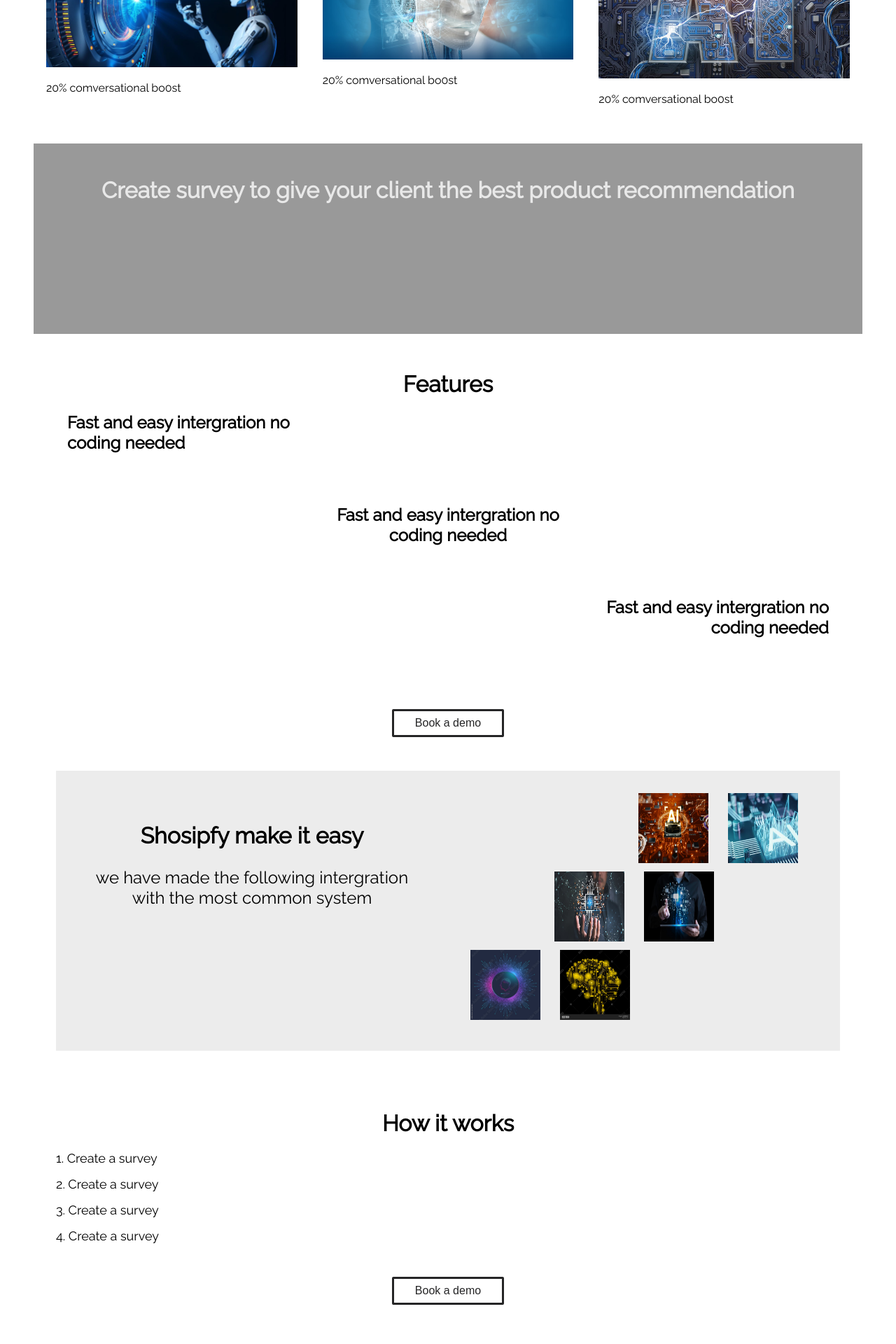
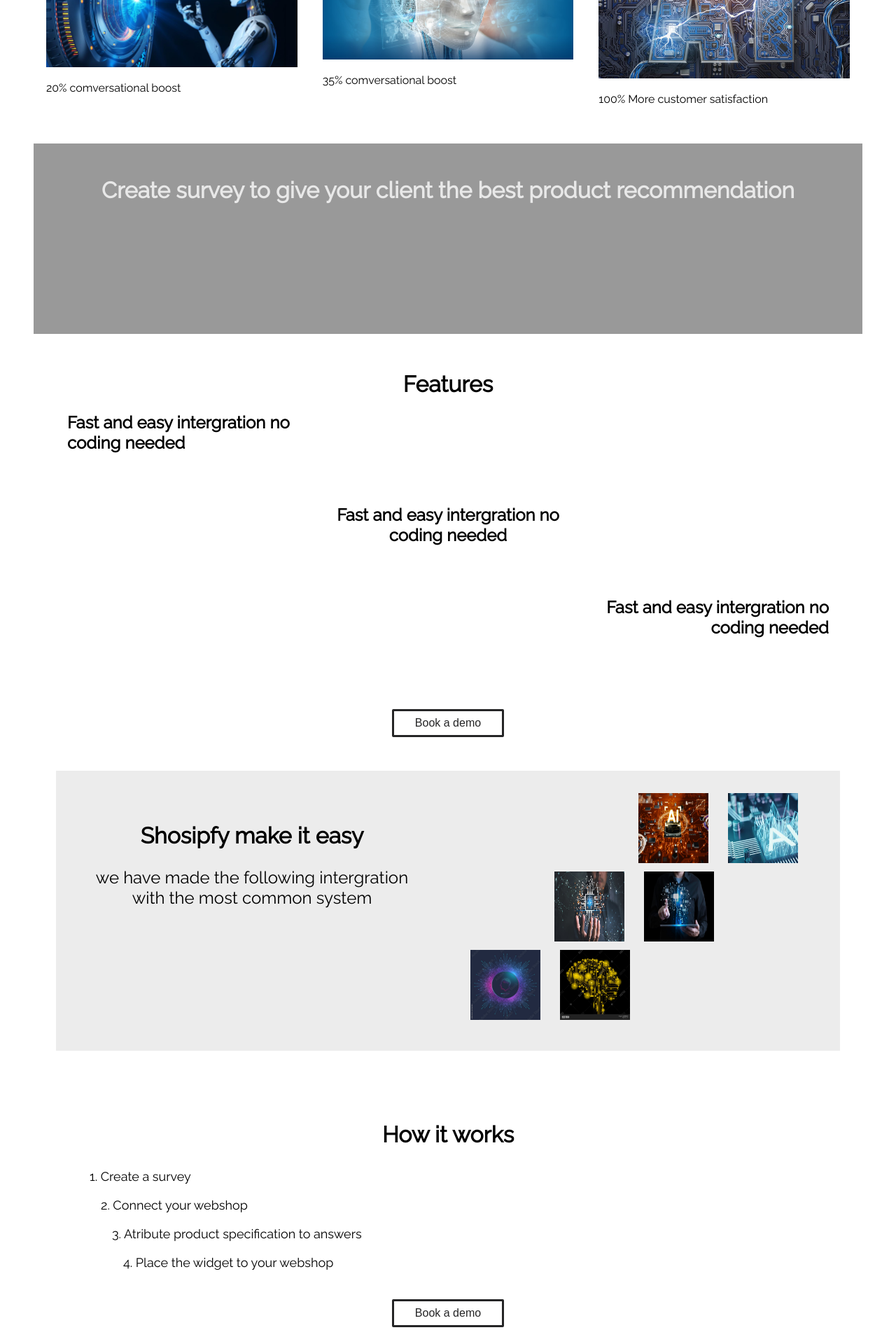
Before and after one commit to kareraolivier/chosify-front-end, a Next.js app: page / in a window 1280 px wide. Shown: the part 820-2740 px from the top of the page at 70% size. Built offline with nearby package versions, Linux system fonts and the light colour scheme.

Commit message:
more edit

```diff
--- a/src/container/Footer.js
+++ b/src/container/Footer.js
@@ -7,10 +7,12 @@ const Footer = () => {
       <div className={styles.footer}>
         <div className={styles.footer_works}>
           <h1>How it works</h1>
-          <p>1. Create a survey</p>
-          <p>2. Create a survey</p>
-          <p>3. Create a survey</p>
-          <p>4. Create a survey</p>
+          <p className={styles.p1}>1. Create a survey</p>
+          <p className={styles.p2}>2. Connect your webshop</p>
+          <p className={styles.p3}>
+            3. Atribute product specification to answers
+          </p>
+          <p className={styles.p4}>4. Place the widget to your webshop</p>
 
           <div className={styles.works_button}>
             <Button
--- a/src/container/Home.js
+++ b/src/container/Home.js
@@ -47,15 +47,15 @@ const Home = () => {
           <div className={styles.home_lower_content}>
             <div>
               <Image src={images.ai1} alt="home image" />
-              <p>20% comversational bo0st</p>
+              <p>20% comversational boost</p>
             </div>
             <div>
               <Image src={images.ai2} alt="home image" />
-              <p>20% comversational bo0st</p>
+              <p>35% comversational boost</p>
             </div>
             <div>
               <Image src={images.ai3} alt="home image" />
-              <p>20% comversational bo0st</p>
+              <p>100% More customer satisfaction</p>
             </div>
           </div>
         </div>
--- a/styles/Footer.module.scss
+++ b/styles/Footer.module.scss
@@ -1,22 +1,57 @@
 .footer {
     padding: 2rem 0 0 0;
+    display: flex;
+    flex-direction: column;
 
     .footer_works {
-        padding: 2rem 4rem;
+        padding: 3rem 8rem;
+        display: flex;
+        justify-content: center;
+        flex-direction: column;
 
         h1 {
             text-align: center;
         }
 
         p {
+            padding: 10px 0;
             margin: 1rem;
             font-size: large;
+        }
+
+        .p1 {
+            margin: 0;
+        }
+
+        .p2 {
+            margin: 0 1rem;
+        }
+
+        .p3 {
+            margin: 0 2rem;
+        }
+
+        .p4 {
+            margin: 0 3rem;
         }
 
         .works_button {
             display: flex;
             justify-content: center;
             padding: 2rem 0;
+        }
+
+        @media screen and (max-width: 900px) {
+            padding: 1rem;
+
+            p {
+
+                font-size: medium;
+            }
+        }
+
+        @media screen and (max-width: 500px) {
+            padding: 1rem 0.5rem;
         }
     }
 
```
Also changed, not shown: src/container/Contact.js (deleted, +0 -7 lines).
